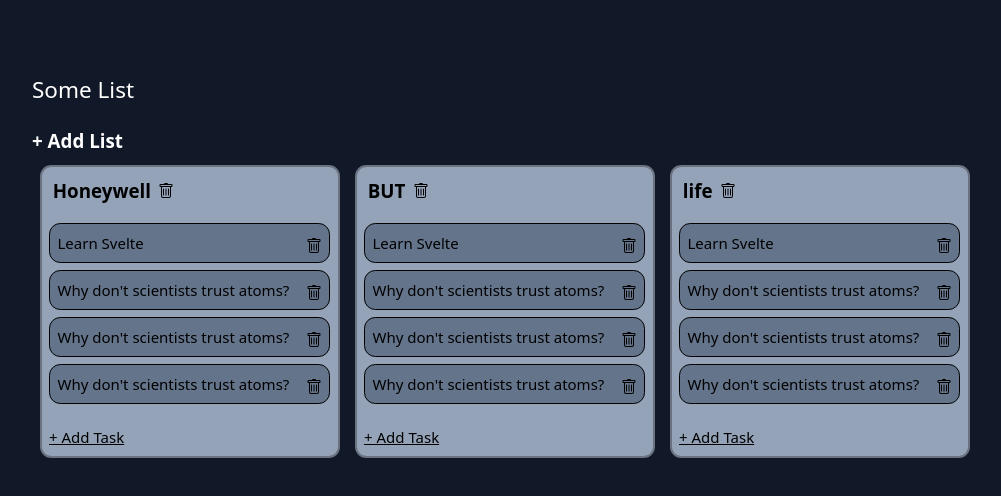
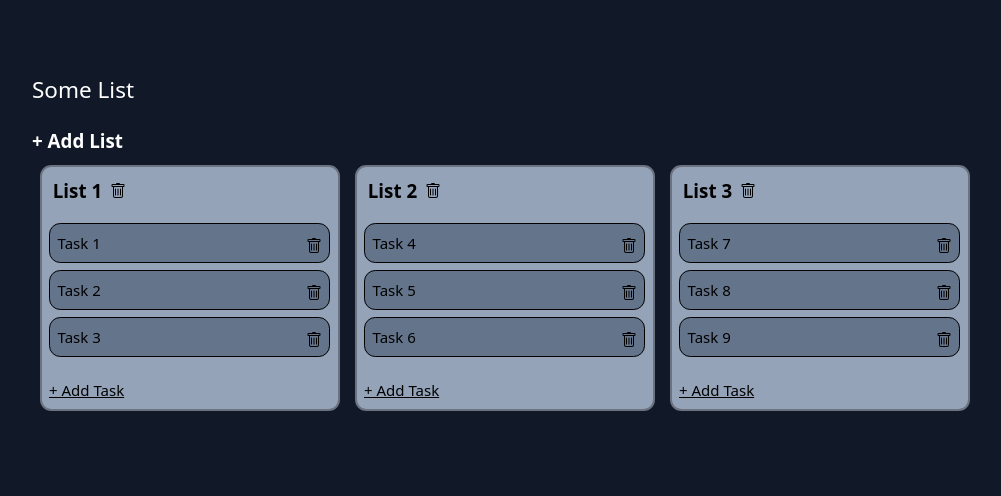
Before and after one commit to davidstrasak/Svelt_Social_App, a SvelteKit app: page /task-manager in a window 1280 px wide. Shown: the top 496 px of the page, without its empty margins (43-1044 px from the left). Built offline with nearby package versions, Linux system fonts and the light colour scheme.

Commit message:
dynamic task allocation

```diff
--- a/src/lib/task-manager/TaskList.svelte
+++ b/src/lib/task-manager/TaskList.svelte
@@ -1,6 +1,7 @@
 <script>
   import TaskItem from "$lib/task-manager/TaskItem.svelte";
-  export let listName = "default";
+  export let listName = "default name";
+  export let tasks = [];
 </script>
 
 <!-- TASK LIST START -->
@@ -30,10 +31,9 @@
       </div>
     </div>
     <div class="overflow-x-hidden overflow-y-auto with-scrollbar p-2">
-      <TaskItem taskDescription="Learn Svelte" />
-      <TaskItem />
-      <TaskItem />
-      <TaskItem />
+      {#each tasks as task (task.id)}
+        <TaskItem taskDescription={task.text} />
+      {/each}
     </div>
     <button class="underline flex p-2"> + Add Task </button>
   </div>
--- a/src/routes/task-manager/+page.svelte
+++ b/src/routes/task-manager/+page.svelte
@@ -1,6 +1,36 @@
 <script>
   import TaskList from "$lib/task-manager/TaskList.svelte";
-  const listName = "Honeywell";
+
+  const listName = "Hi There!";
+  const taskList = [
+    {
+      id: "l-1",
+      text: "List 1",
+      items: [
+        { id: "t-1", text: "Task 1" },
+        { id: "t-2", text: "Task 2" },
+        { id: "t-3", text: "Task 3" }
+      ]
+    },
+    {
+      id: "l-2",
+      text: "List 2",
+      items: [
+        { id: "t-4", text: "Task 4" },
+        { id: "t-5", text: "Task 5" },
+        { id: "t-6", text: "Task 6" }
+      ]
+    },
+    {
+      id: "l-3",
+      text: "List 3",
+      items: [
+        { id: "t-7", text: "Task 7" },
+        { id: "t-8", text: "Task 8" },
+        { id: "t-9", text: "Task 9" }
+      ]
+    }
+  ];
 </script>
 
 <div class="p-10 h-full">
@@ -10,9 +40,9 @@
   </button>
   <div class="flex-it h-full">
     <div class="flex-it flex-row rounded-xl h-full">
-      <TaskList {listName} />
-      <TaskList listName="BUT" />
-      <TaskList listName="life" />
+      {#each taskList as list (list.id)}
+        <TaskList listName={list.text} tasks={list.items} />
+      {/each}
     </div>
   </div>
 </div>
```
